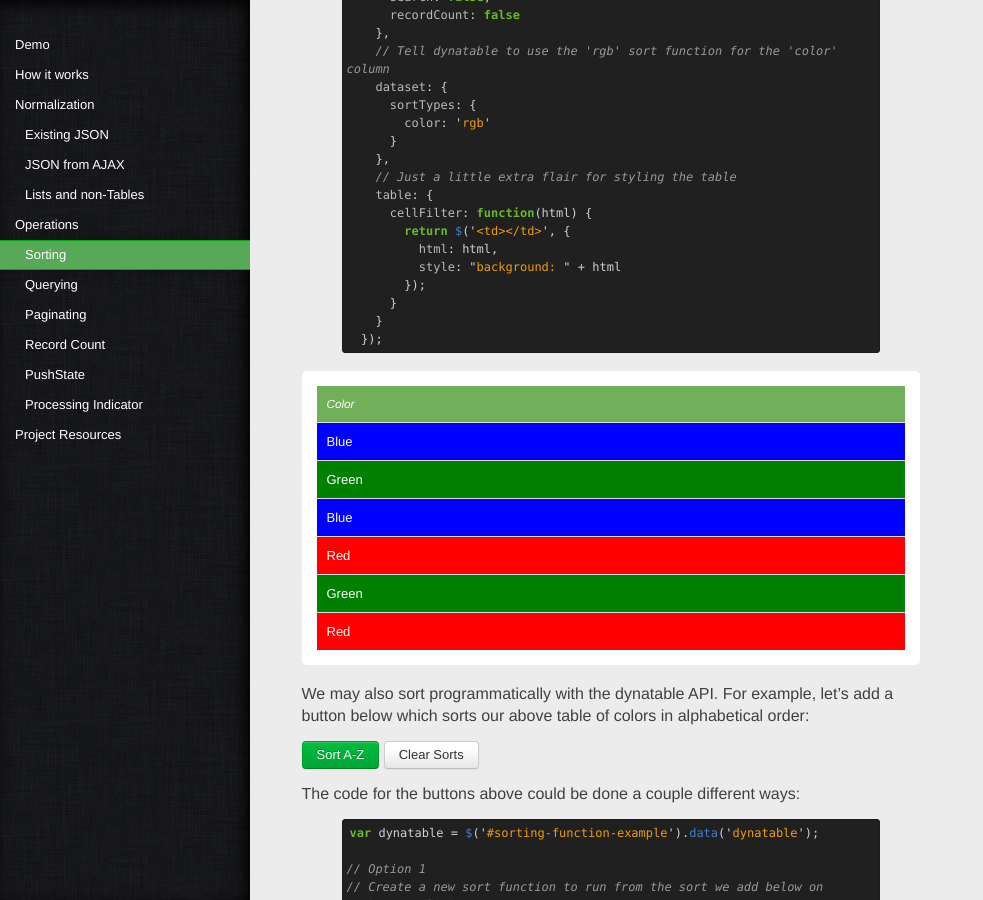
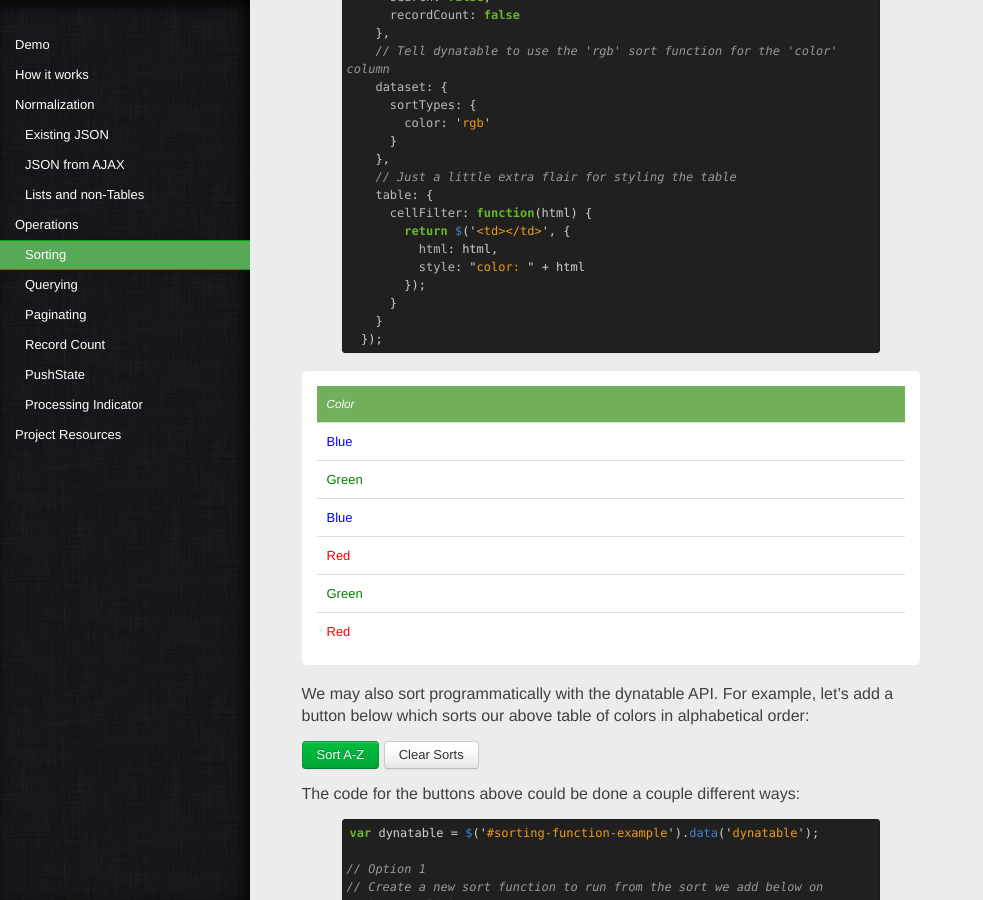
Before and after one commit to alfajango/alfajango.github.com, a Jekyll site: the page built from _posts/2012-01-09-dynatable.md, in a window 1280 px wide and 900 px high, scrolled down 8291 px. Shown: the whole window, without its empty margins (0-983 px from the left). Built offline with Jekyll 4.4.1, drawn with Linux system fonts in a browser that asks for light colours; Markdown is read by kramdown in place of the engine named in the settings.

Commit message:
Cleaned up color sorting example styles in dynatable docs.

```diff
--- a/_posts/2012-01-09-dynatable.md
+++ b/_posts/2012-01-09-dynatable.md
@@ -1636,7 +1636,7 @@ $('#sorting-function-example')
       cellFilter: function(html) {
         return $('<td></td>', {
           html: html,
-          style: "background: " + html
+          style: "color: " + html
         });
       }
     }
@@ -1652,22 +1652,22 @@ $('#sorting-function-example')
   </thead>
   <tbody>
     <tr>
-      <td style="background: blue;">Blue</td>
-    </tr>
-    <tr>
-      <td style="background: green">Green</td>
-    </tr>
-    <tr>
-      <td style="background: blue;">Blue</td>
-    </tr>
-    <tr>
-      <td style="background: red;">Red</td>
-    </tr>
-    <tr>
-      <td style="background: green;">Green</td>
-    </tr>
-    <tr>
-      <td style="background: red;">Red</td>
+      <td style="color: blue;">Blue</td>
+    </tr>
+    <tr>
+      <td style="color: green">Green</td>
+    </tr>
+    <tr>
+      <td style="color: blue;">Blue</td>
+    </tr>
+    <tr>
+      <td style="color: red;">Red</td>
+    </tr>
+    <tr>
+      <td style="color: green;">Green</td>
+    </tr>
+    <tr>
+      <td style="color: red;">Red</td>
     </tr>
   </tbody>
 </table>
@@ -1699,7 +1699,7 @@ $('#sorting-function-example')
         cellFilter: function(html) {
           return $('<td></td>', {
             html: html,
-            style: "background: " + html
+            style: "color: " + html
           });
         }
       }
```
